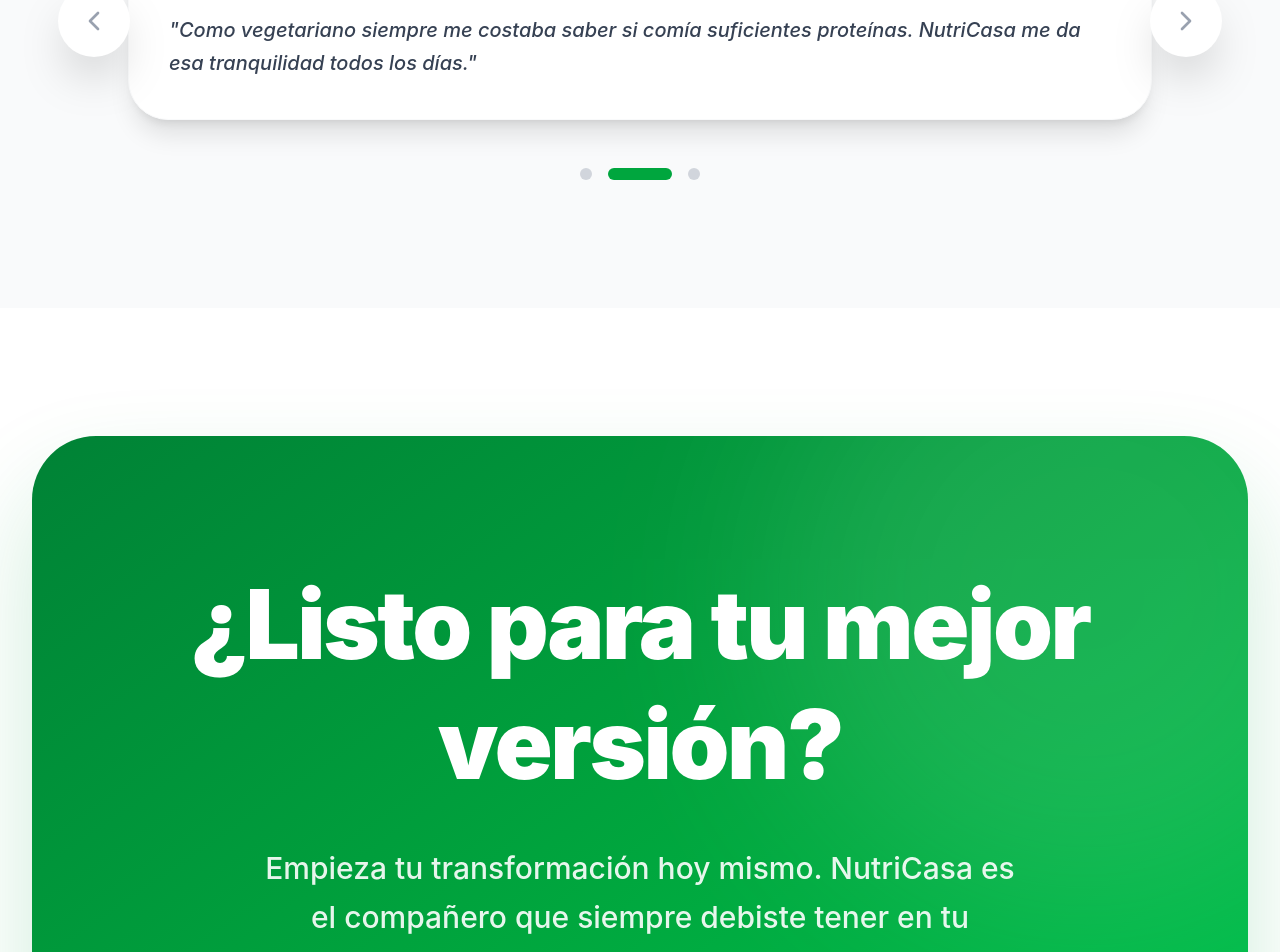
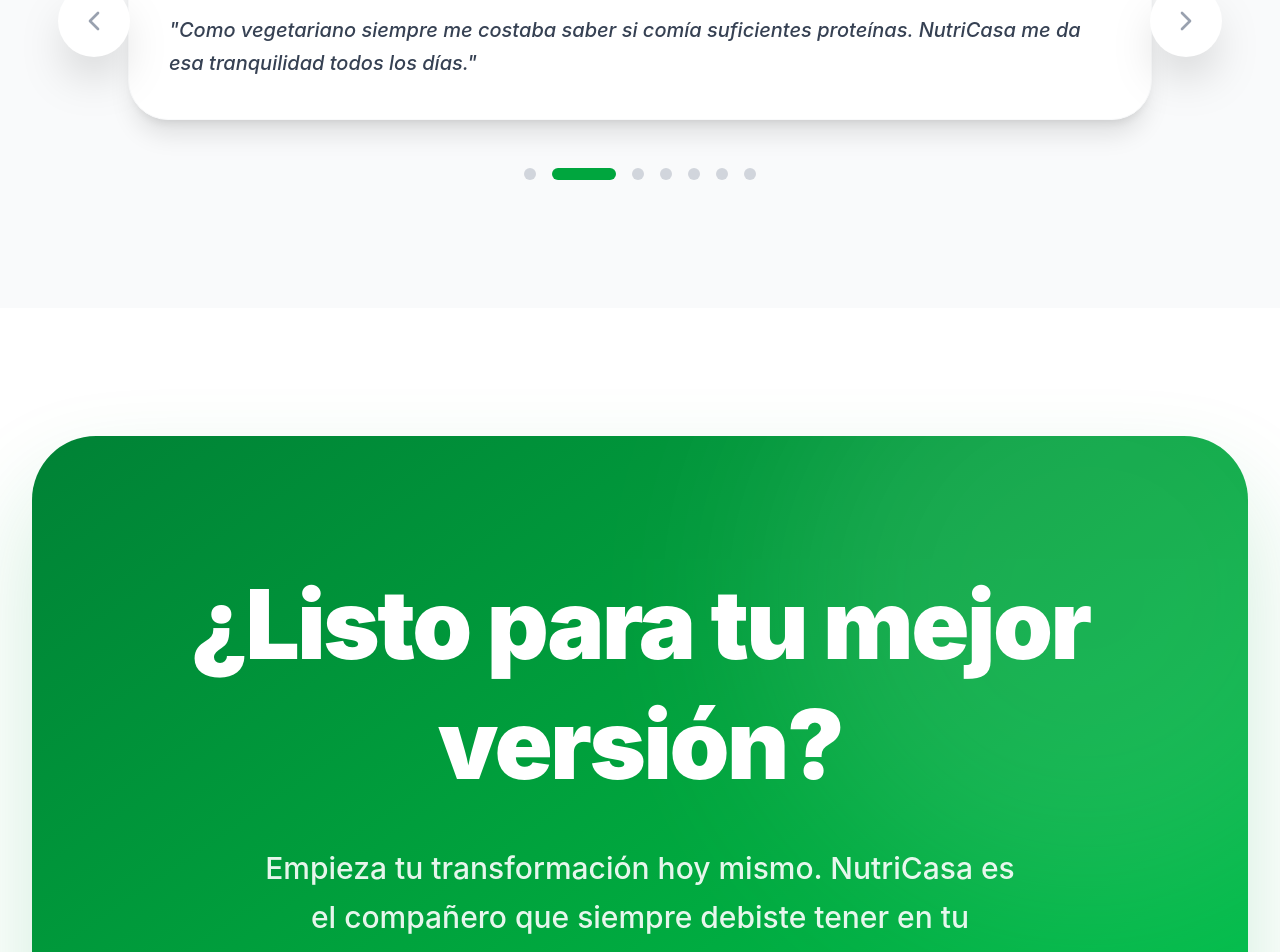
Before and after one commit to gus-p3/NutriCasa-Front-End, a React (Vite) app: page / in a window 1280 px wide. Shown: the part 3506-4458 px from the top of the page. Built offline with nearby package versions, Linux system fonts and the light colour scheme; no server answers.

Commit message:
feat: add more testimonials and prevent negative numeric inputs

```diff
--- a/src/pages/Home.tsx
+++ b/src/pages/Home.tsx
@@ -97,6 +97,30 @@
       image: "https://images.unsplash.com/photo-1438761681033-6461ffad8d80?auto=format&fit=crop&w=200&q=80",
       text: "Con alergia al gluten y presupuesto ajustado, pensé que era imposible. NutriCasa me demostró que sí se puede comer sano y barato.",
       achievement: "100% libre de gluten"
+    },
+    {
+      name: "David Soto",
+      image: "https://images.unsplash.com/photo-1500648767791-00dcc994a43e?auto=format&fit=crop&w=200&q=80",
+      text: "Como estudiante con poco tiempo, NutriCasa me salvó con sus recetas de 20 minutos. Logré mi meta de mantenimiento sin estrés.",
+      achievement: "Energía al máximo"
+    },
+    {
+      name: "Elena Rivas",
+      image: "https://images.unsplash.com/photo-1544005313-94ddf0286df2?auto=format&fit=crop&w=200&q=80",
+      text: "A mis 55 años, necesitaba controlar mi colesterol. Los planes personalizados me enseñaron a comer rico y balanceado.",
+      achievement: "Colesterol controlado"
+    },
+    {
+      name: "Javier López",
+      image: "https://images.unsplash.com/photo-1552374196-c4e7ffc6e126?auto=format&fit=crop&w=200&q=80",
+      text: "Entreno para triatlones y necesitaba una precisión milimétrica en mis carbohidratos. NutriCasa es mi mejor herramienta de rendimiento.",
+      achievement: "PB en Triatlón"
+    },
+    {
+      name: "Lucía Méndez",
+      image: "https://images.unsplash.com/photo-1548142813-c348350df52b?auto=format&fit=crop&w=200&q=80",
+      text: "Siendo madre de tres, cocinar saludable era un reto. Ahora mis hijos aman las recetas y yo ahorro tiempo en la cocina.",
+      achievement: "Bienestar familiar"
     }
   ];
 
--- a/src/pages/MyRecipes/CreateRecipe.tsx
+++ b/src/pages/MyRecipes/CreateRecipe.tsx
@@ -73,7 +73,7 @@
     const { name, value } = e.target;
     setForm(prev => ({
       ...prev,
-      [name]: name === 'prepTimeMinutes' || name === 'estimatedCost' ? Number(value) : value
+      [name]: name === 'prepTimeMinutes' || name === 'estimatedCost' ? Math.max(0, Number(value)) : value
     }));
   };
 
@@ -83,7 +83,7 @@
       ...prev,
       nutrition: {
         ...prev.nutrition,
-        [name]: Number(value)
+        [name]: Math.max(0, Number(value))
       }
     }));
   };
```
